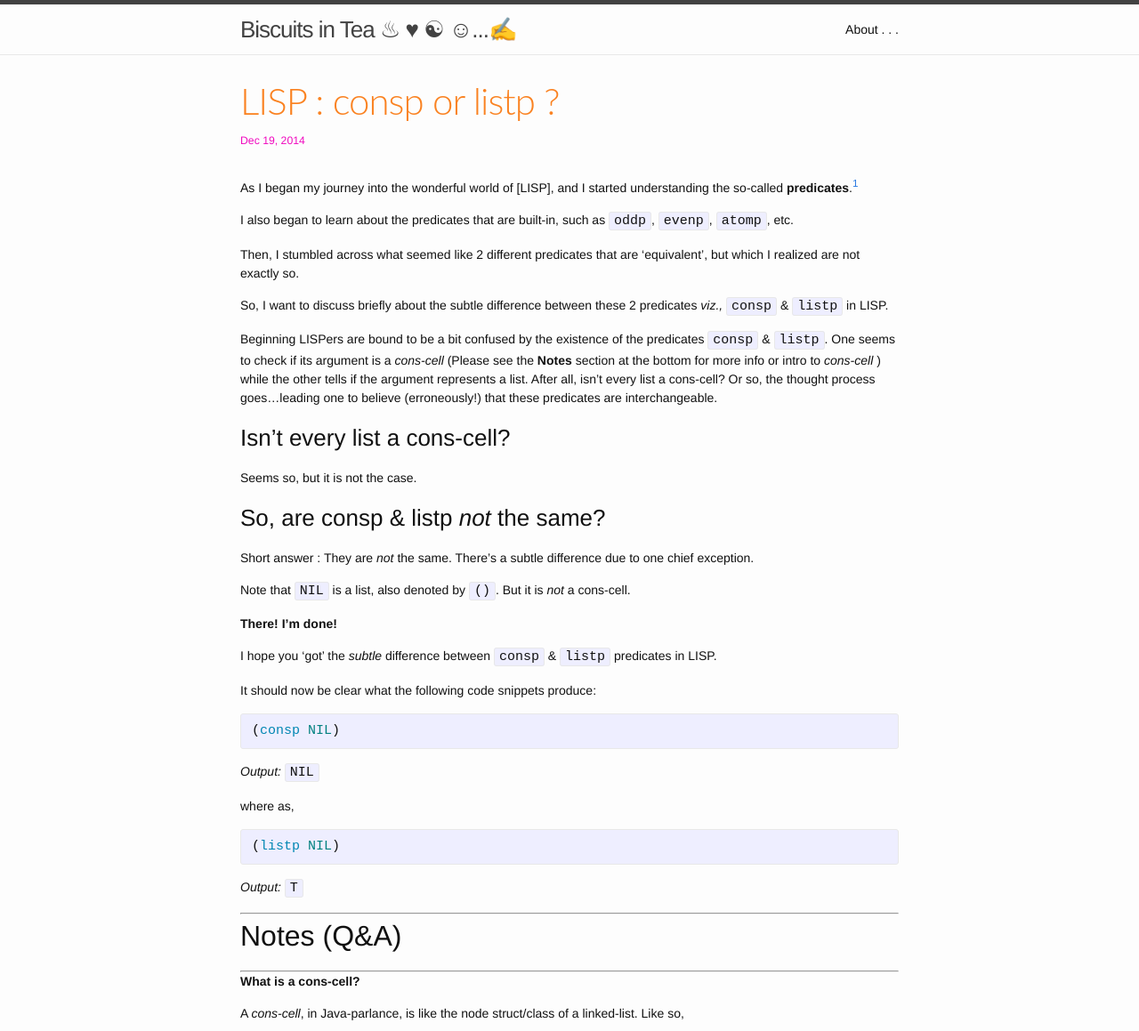
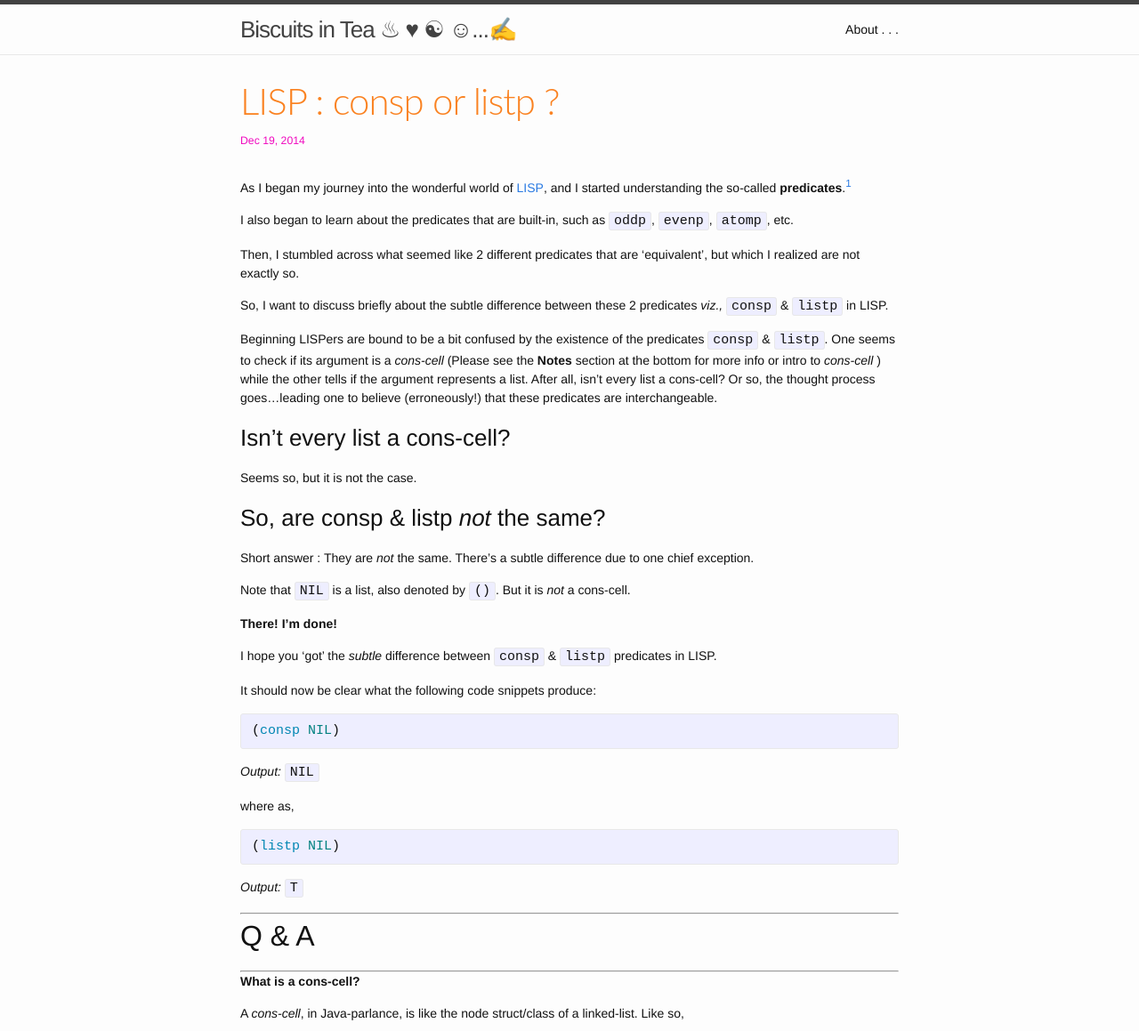
Before and after one commit to raghuugare/raghuugare.bkup, a Jekyll site: the page built from _posts/2014-12-19-subtle_difference.markdown, in a window 1280 px wide. Shown: the top 1159 px of the page at 89% size. Built offline with Jekyll 4.4.1, drawn with Linux system fonts in a browser that asks for light colours.

Commit message:
Small edits to improve readability.

```diff
--- a/_posts/2014-12-16-ode_to_LISP.markdown
+++ b/_posts/2014-12-16-ode_to_LISP.markdown
@@ -43,7 +43,9 @@ Among many things, I learnt that LISP is --
 + powerful
 + self-referential in its use of lists as both **code** as well as **data**
 
-**Note:** Well, this _'Hello',_ is just the tip of the proverbial iceberg or rather the 'ice-breaker' of our conversation about LISP! Sit tight & brace yourself, as we sail along uncharted territories, exploring some truly _ingenious_ ideas of **Functional Programming** in general & **LISP** in particular. Many more articles to come!
+**Note:** Well, this _'Hello',_ is just the tip of the proverbial iceberg or rather the 'ice-breaker' of our conversation about LISP. Sit tight & brace yourself, as we sail along uncharted territories, exploring some truly _ingenious_ ideas of **Functional Programming** in general & **LISP** in particular.
+
+Many more articles to come!
 
 [link_LISP]: http://en.wikipedia.org/wiki/Lisp_%28programming_language%29
 [link_Common_LISP]: http://en.wikipedia.org/wiki/Common_Lisp
--- a/_posts/2014-12-19-subtle_difference.markdown
+++ b/_posts/2014-12-19-subtle_difference.markdown
@@ -7,7 +7,7 @@ categories: LISP
 
 ---
 
-As I began my journey into the wonderful world of [LISP], and I started understanding the so-called **predicates**.[^1]
+As I began my journey into the wonderful world of [LISP][link_LISP], and I started understanding the so-called **predicates**.[^1]
 
 [^1]: Predicates (in LISP) are nothing but functions that answer Yes/No type of questions. By convention LISP predicate-names end in the letter **p** (stands for 'predicate'!)
 
@@ -54,7 +54,7 @@ _Output:_ `T`
 
 ---
 
-## Notes (Q&A)
+## Q & A
 
 ---
 
```
